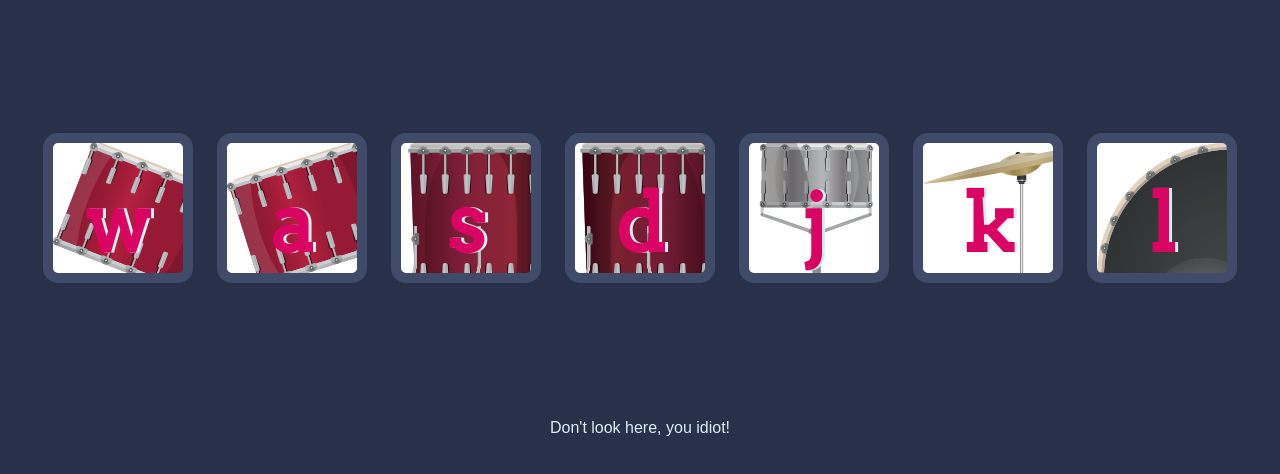
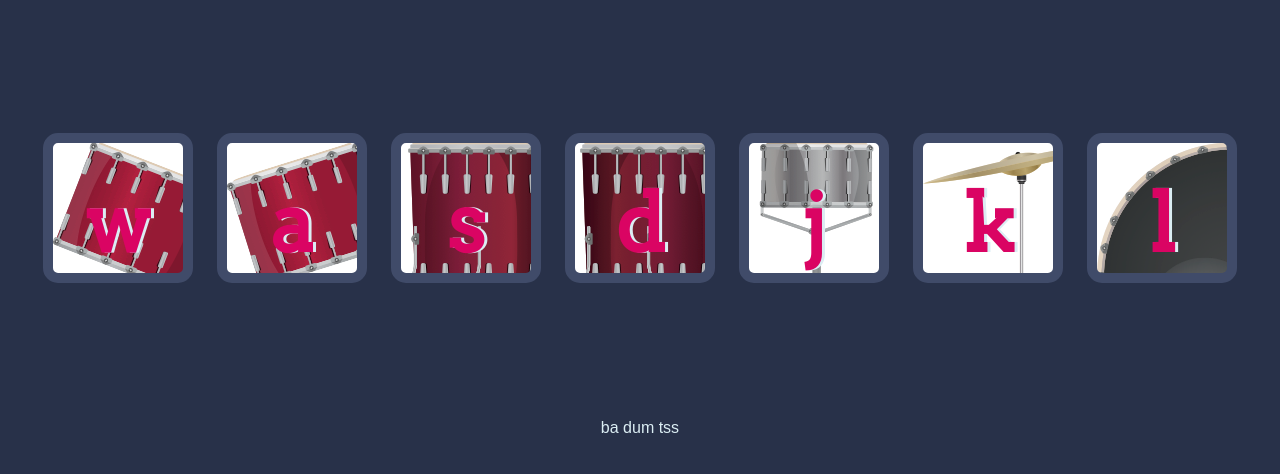
Before and after one commit to chihempat/javascript-projects, a plain HTML site: page Drum Kit/index.html in a window 1280 px wide. Shown: the part 156-630 px from the top of the page. Drawn offline with Linux system fonts and the light colour scheme.

Commit message:
initial commit

```diff
--- a/Drum Kit/index.html
+++ b/Drum Kit/index.html
@@ -23,7 +23,7 @@
 
 
     <footer>
-        Don't look here, you idiot!
+        ba dum tss
     </footer>
     <script src="index.js"></script>
 </body>
```
Also changed, not shown: Drum Kit/images/ss.png (added), Simon Game/ss.png (added).
